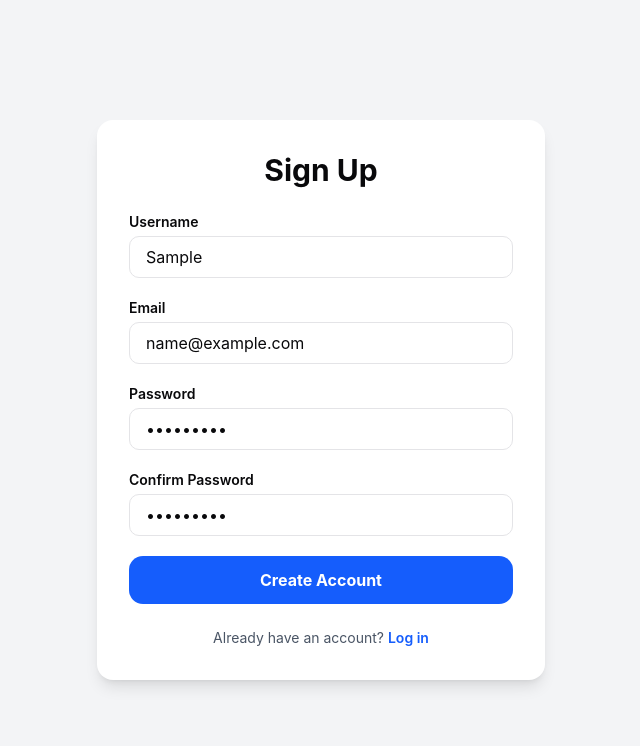
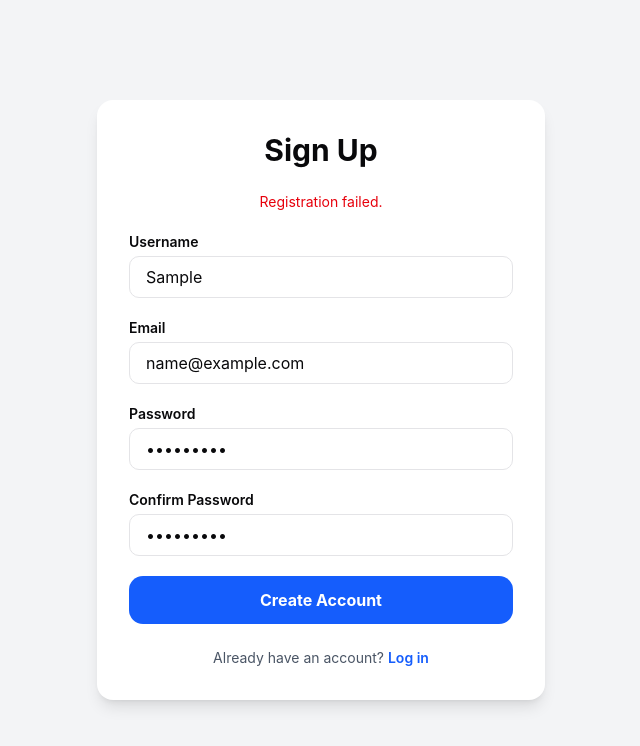
Before and after one commit to adamjanos06/LifeAchievements, a Vue app in the folder frontend/: page /signup in a window 1280 px wide. Both pictures are taken after typing "Sample", "name@example.com", "Sample123", "Sample123" into the empty fields and a click on the button "Create Account". Shown: the top 746 px of the page, without its empty margins (319-959 px from the left). Built offline with nearby package versions, Linux system fonts and the light colour scheme; no server answers; what @formkit/vue would draw is missing.

Commit message:
signup lemadart sor

```diff
--- a/frontend/src/pages/signup.vue
+++ b/frontend/src/pages/signup.vue
@@ -56,6 +56,10 @@ async function register() {
         Sign Up
       </h1>
       <form @submit.prevent="register" class="space-y-5">
+
+        <div v-if="error" class="text-red-600 text-sm text-center">
+          {{ error }}
+        </div>
 
         <div>
           <label class="block text-sm font-semibold mb-1">
```
